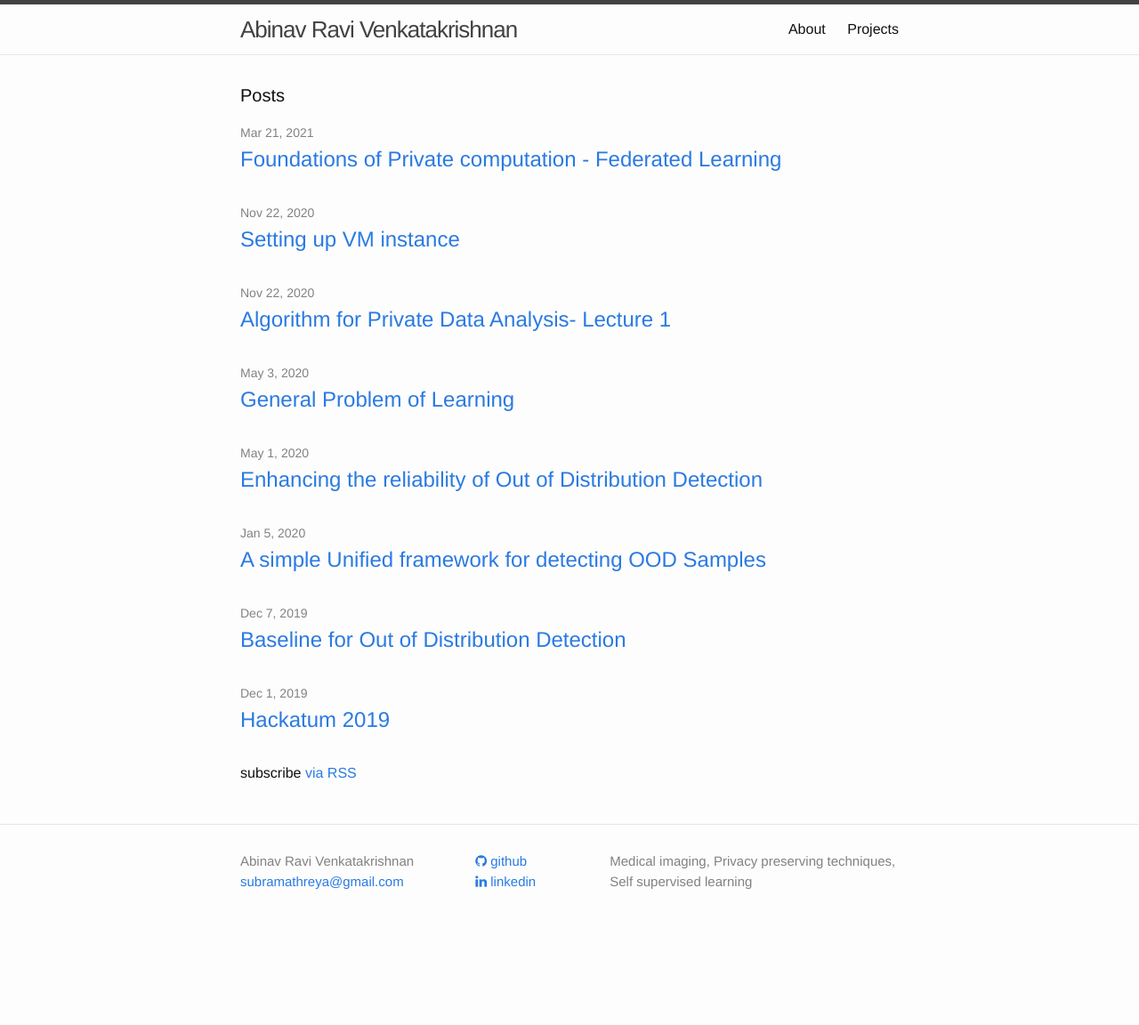
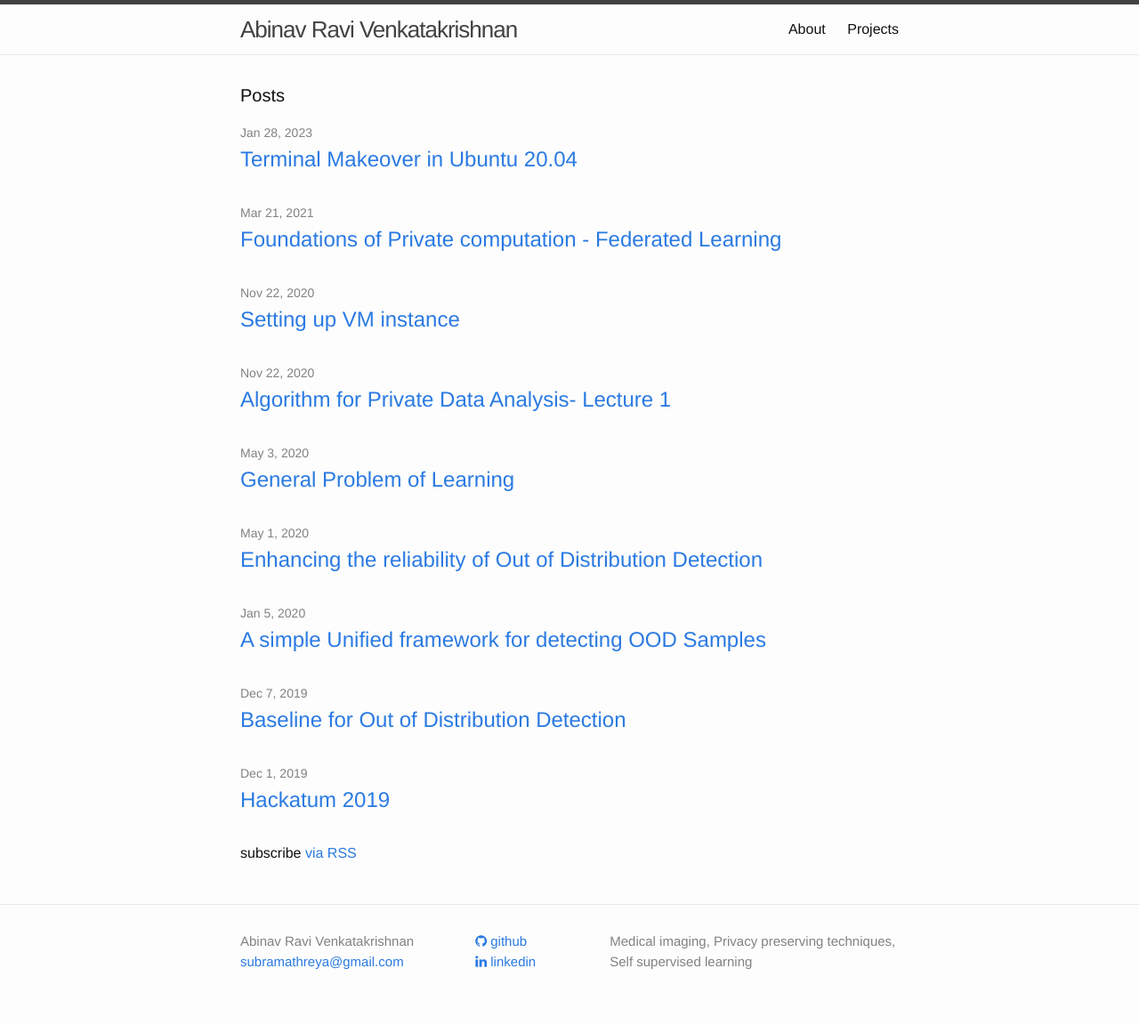
Before and after one commit to AbinavRavi/AbinavRavi.github.io, a Jekyll site: the page built from index.html, in a window 1280 px wide. Shown: the whole page at 89% size. Built offline with Jekyll 4.4.1, drawn with Linux system fonts in a browser that asks for light colours; nearby versions of some CDN libraries; before the commit the page ends 1062 px from its top, so only the background shows below that.

Commit message:
new terminal setup

```diff
--- a/_posts/Terminal_prep.md
+++ b/_posts/2023-01-28-Terminal_prep.md
@@ -1,7 +1,7 @@
 ---
 layout: post
 title:  "Terminal Makeover in Ubuntu 20.04"
-date:   2021-09-25 18:45:00 +0100
+date:   2023-01-28 18:45:00 +0100
 comments: True
 share: True
 categories: Machine learning
```
